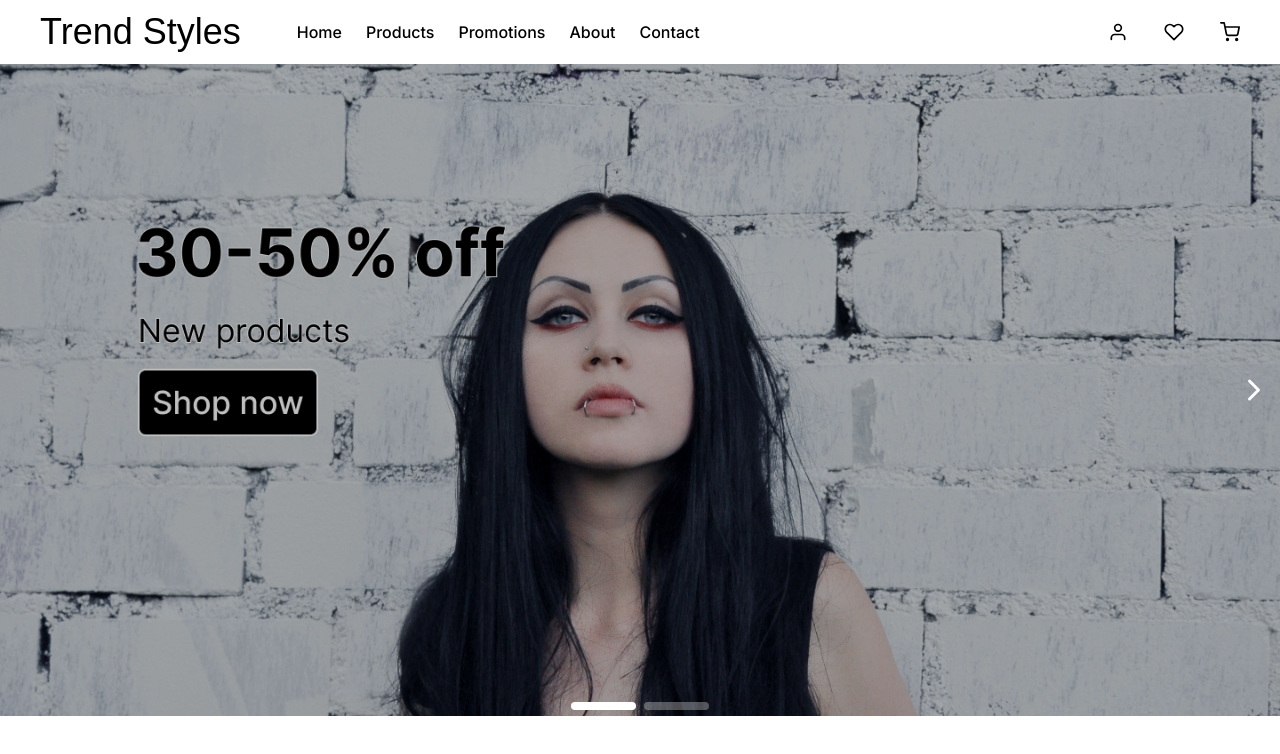
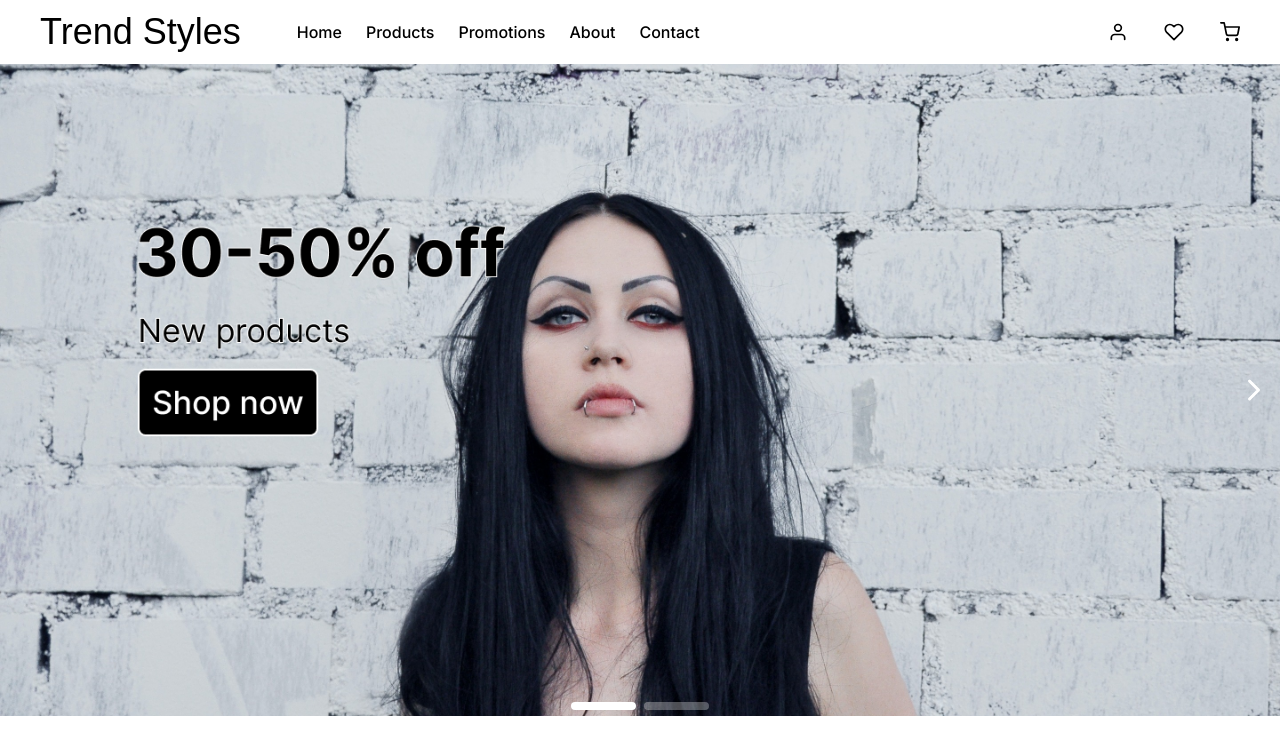
Before and after one commit to Mathh19/trend-style, a Next.js app: page / in a window 1280 px wide. Shown: the top 754 px of the page. Built offline with nearby package versions, Linux system fonts and the light colour scheme; a web font is replaced by a local one.

Commit message:
fix: remove styles tests

```diff
--- a/src/components/Carousel.tsx
+++ b/src/components/Carousel.tsx
@@ -23,11 +23,8 @@ export const Carousel = () => {
   };
 
   return (
-    <div className="flex items-center max-w-[1440px] w-full bg-red-500 m-auto relative group">
-      <img
-        src={`${images[currentIndex].url}`}
-        className="w-full duration-500 brightness-75"
-      />
+    <div className="flex items-center max-w-[1440px] w-full m-auto relative group">
+      <img src={`${images[currentIndex].url}`} className="w-full" />
       <button
         onClick={() => handleControllSlide('prev')}
         className={`${
```
